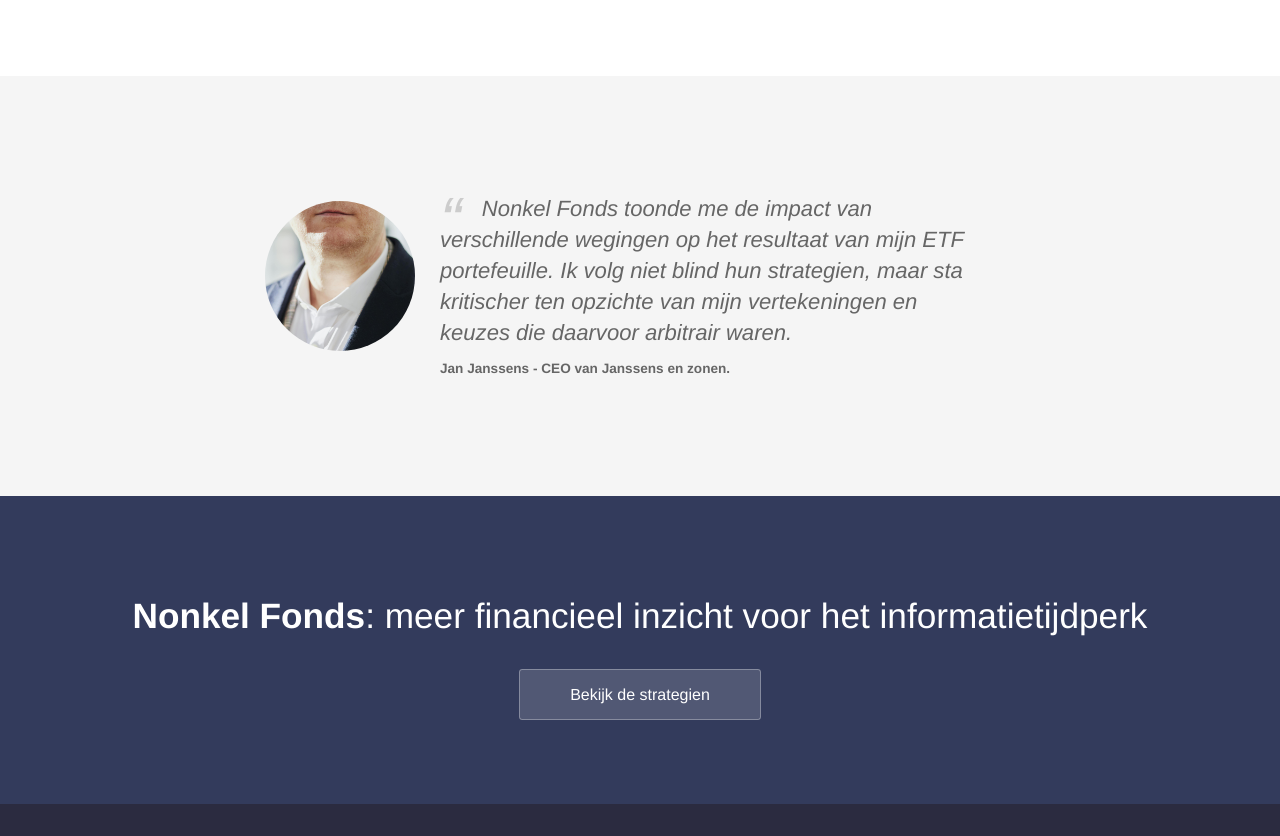
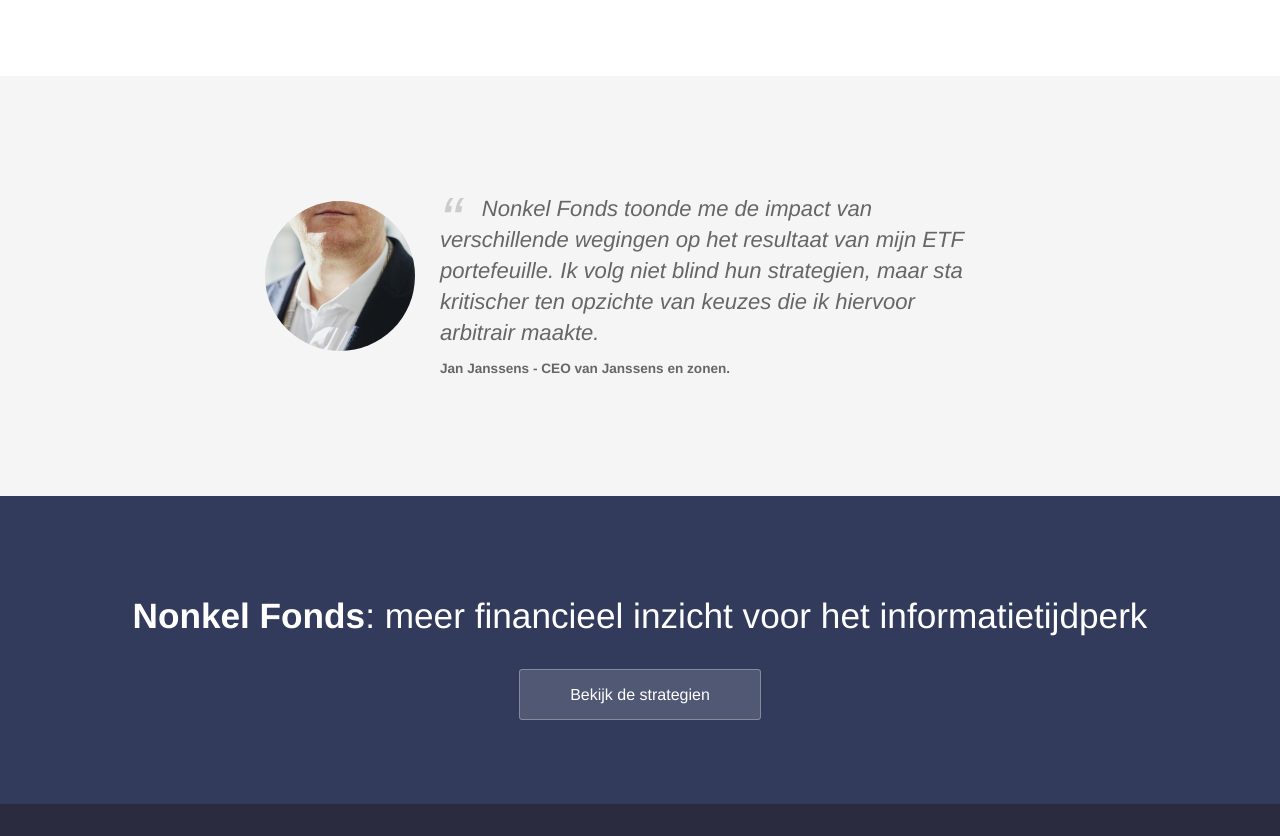
Before and after one commit to nonkelfonds/nonkelfonds.github.io, a Jekyll site: the page built from index.html, in a window 1280 px wide and 900 px high, scrolled down 2866 px, cut to the strip 64-900 px from the top of the window. Built offline with Jekyll 4.4.1, drawn with Linux system fonts in a browser that asks for light colours.

```diff
--- a/index.html
+++ b/index.html
@@ -55,7 +55,7 @@
 			<div class="testimonial-block">
 				<div class="square-image"><img src="{{ site.baseurl }}/images/man-photo-2182970.jpeg" alt="Jim James" class="editable"></div>
 				<blockquote>
-					<p class="editable">Nonkel Fonds toonde me de impact van verschillende wegingen op het resultaat van mijn ETF portefeuille. Ik volg niet blind hun strategien, maar sta kritischer ten opzichte van mijn vertekeningen en keuzes die daarvoor arbitrair waren.</p>
+					<p class="editable">Nonkel Fonds toonde me de impact van verschillende wegingen op het resultaat van mijn ETF portefeuille. Ik volg niet blind hun strategien, maar sta kritischer ten opzichte van keuzes die ik hiervoor arbitrair maakte.</p>
 					<p class="editable author">Jan Janssens - CEO van Janssens en zonen.</p>
 				</blockquote>
 			</div>
```
